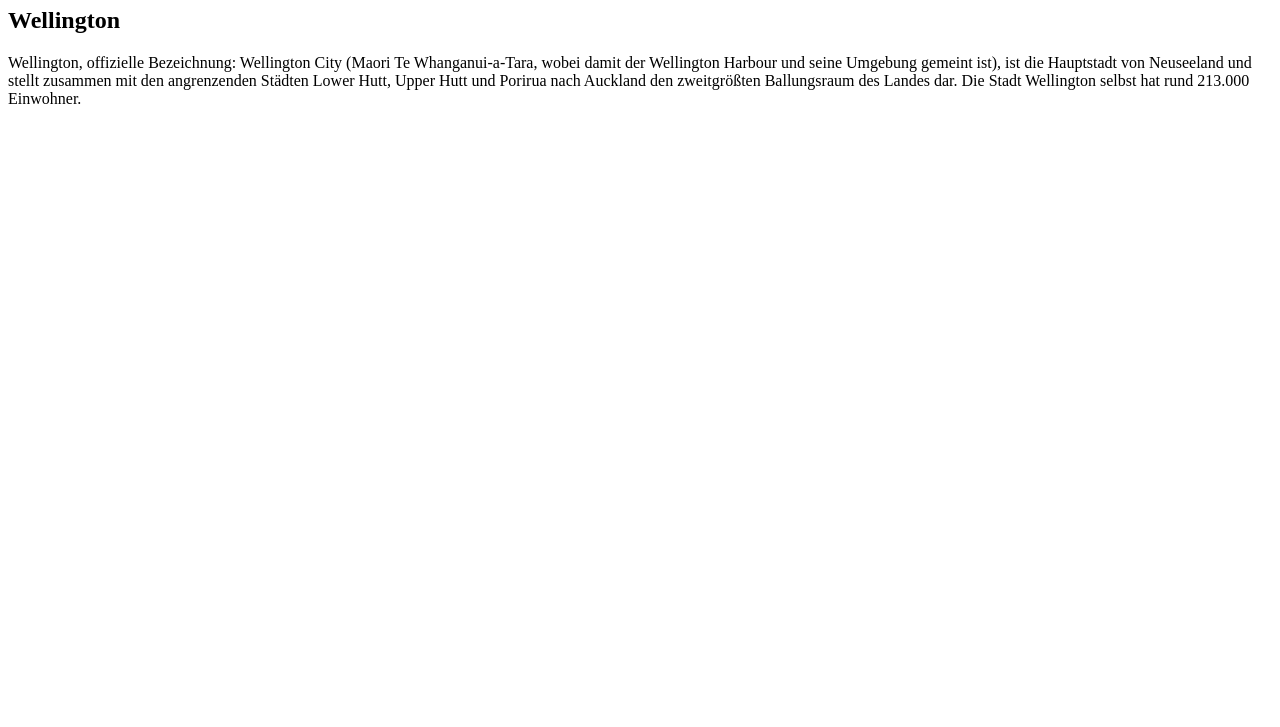
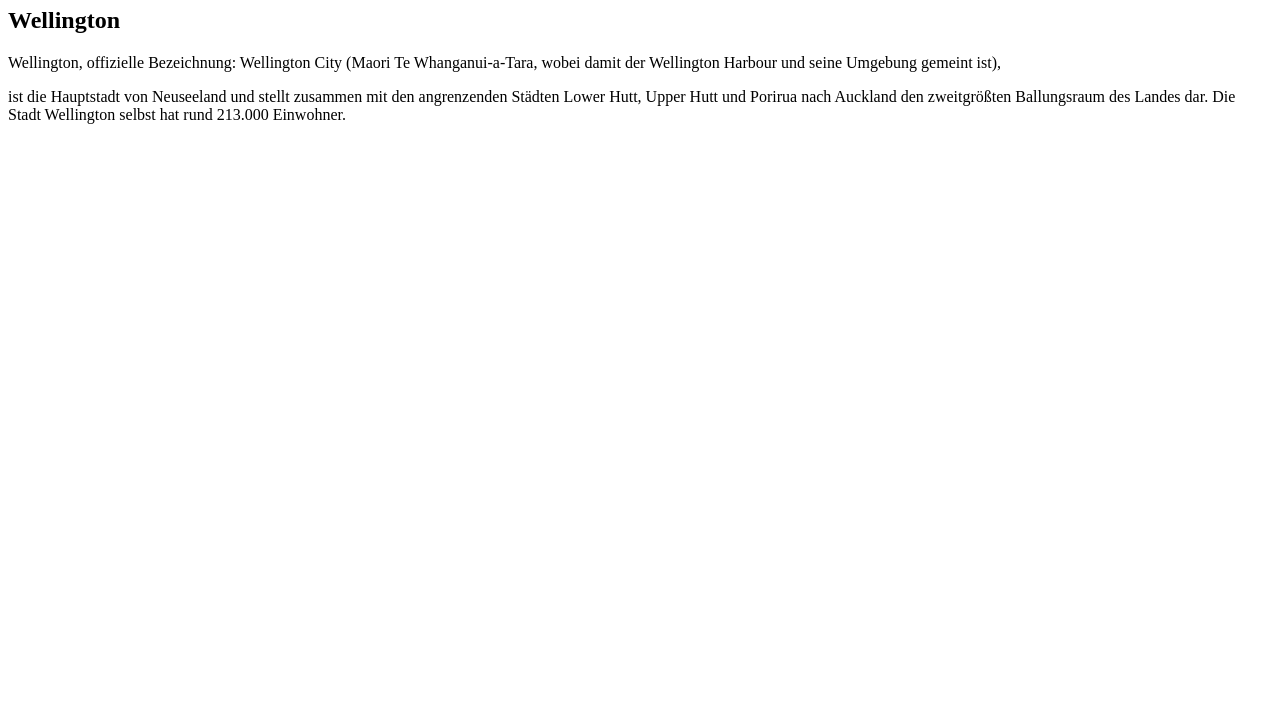
Before and after one commit to cs4151/nz, a plain HTML site: page index.html in a window 1280 px wide. Shown: the part 73-800 px from the top of the page. Drawn offline with Linux system fonts and the light colour scheme.

Commit message:
Paragraph

```diff
--- a/index.html
+++ b/index.html
@@ -10,7 +10,7 @@
 <body>
     <h1>Neuseelandreise</h1>
     <h2>Wellington</h2>
-    <p>Wellington, offizielle Bezeichnung: Wellington City (Maori Te Whanganui-a-Tara, wobei damit der Wellington Harbour und seine Umgebung gemeint ist), ist die Hauptstadt von Neuseeland und stellt zusammen mit den angrenzenden Städten Lower Hutt, Upper Hutt und Porirua nach Auckland den zweitgrößten Ballungsraum des Landes dar. Die Stadt Wellington selbst hat rund 213.000 Einwohner.
+    <p>Wellington, offizielle Bezeichnung: Wellington City (Maori Te Whanganui-a-Tara, wobei damit der Wellington Harbour und seine Umgebung gemeint ist), <p>ist die Hauptstadt von Neuseeland und stellt zusammen mit den angrenzenden Städten Lower Hutt, Upper Hutt und Porirua nach Auckland den zweitgrößten Ballungsraum des Landes dar. Die Stadt Wellington selbst hat rund 213.000 Einwohner.</p>
     </p>
 </body>
 
```
